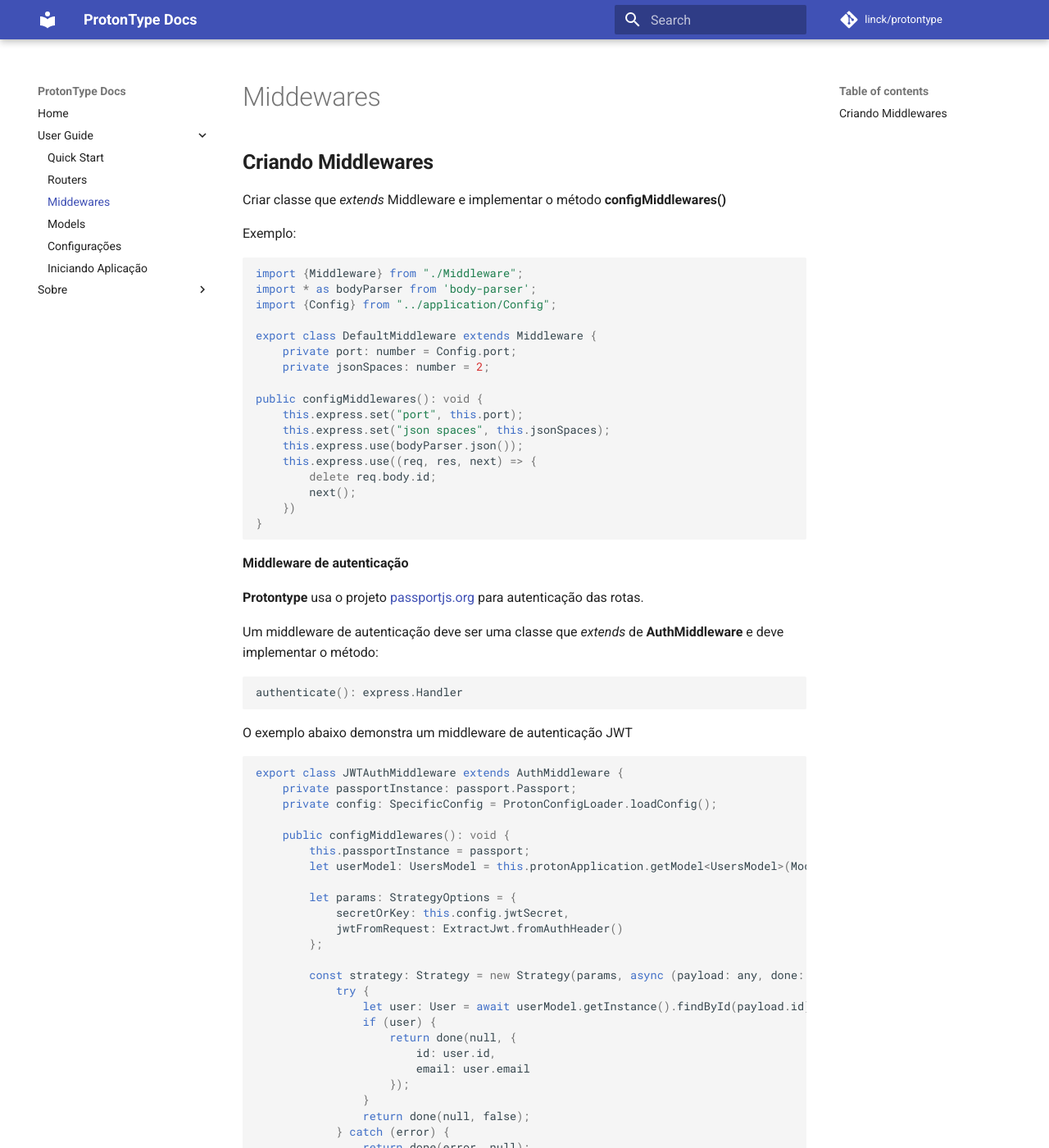
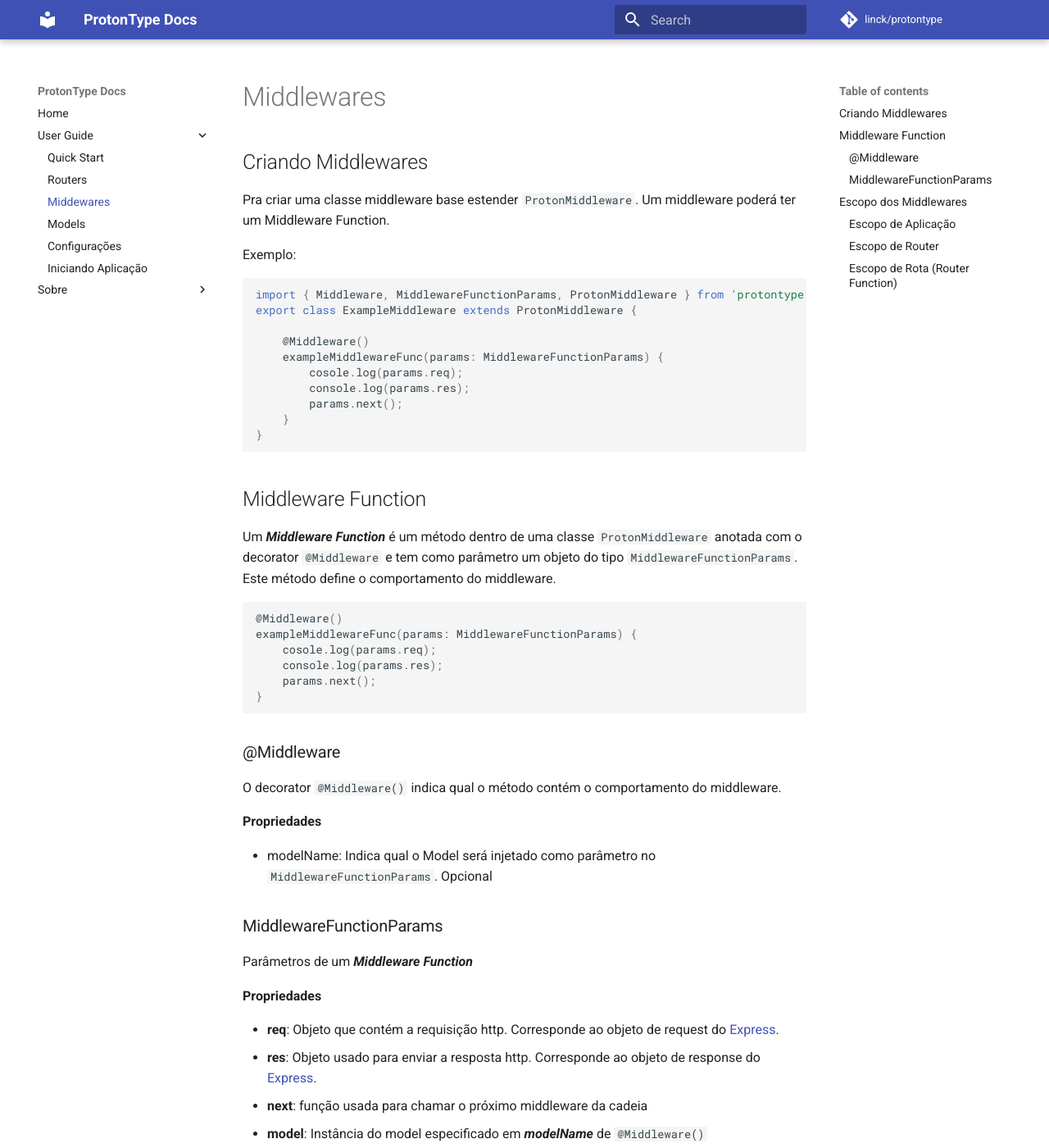
Before and after one commit to protontype/protontype.github.io, an MkDocs documentation site: the page built from docs/middlewares.md, in a window 1280 px wide and 1400 px high. Shown: the whole window at 82% size. Built offline with MkDocs 1.6.1 and Material for MkDocs 9.7.7, drawn with Linux system fonts in a browser that asks for light colours; comment, search, counter and statistics services are not loaded; old or Windows-style settings are respelled for this version of MkDocs; some of the changed text lies outside the part shown.

Commit message:
Middewares

````diff
--- a/docs/middlewares.md
+++ b/docs/middlewares.md
@@ -1,79 +1,88 @@
-**Criando Middlewares**
---------
+# Middlewares
 
-Criar classe que
-*extends* Middleware e implementar o método **configMiddlewares()**
+## Criando Middlewares
+
+Pra criar uma classe middleware base estender ```ProtonMiddleware```. Um middleware poderá ter um Middleware Function.
 
 Exemplo:
 
 ```javascript
+import { Middleware, MiddlewareFunctionParams, ProtonMiddleware } from 'protontype';
+export class ExampleMiddleware extends ProtonMiddleware {
 
-import {Middleware} from "./Middleware";
-import * as bodyParser from 'body-parser';
-import {Config} from "../application/Config";
-
-export class DefaultMiddleware extends Middleware {
-    private port: number = Config.port;
-    private jsonSpaces: number = 2;
-
-public configMiddlewares(): void {
-    this.express.set("port", this.port);
-    this.express.set("json spaces", this.jsonSpaces);
-    this.express.use(bodyParser.json());
-    this.express.use((req, res, next) => {
-        delete req.body.id;
-        next();
-    })
+    @Middleware()
+    exampleMiddlewareFunc(params: MiddlewareFunctionParams) {
+        cosole.log(params.req);
+        console.log(params.res);
+        params.next();
+    }
 }
-
 ```
 
-**Middleware de autenticação**
+## Middleware Function
 
-**Protontype** usa o projeto [passportjs.org](http://passportjs.org/ "") para autenticação das rotas.
+Um ***Middleware Function*** é um método dentro de uma classe ```ProtonMiddleware```  anotada com o decorator ```@Middleware``` e tem como parâmetro um objeto do tipo ```MiddlewareFunctionParams```. Este método define o comportamento do middleware.
 
-Um middleware de autenticação deve ser uma classe que *extends* de **AuthMiddleware** e deve implementar o método:
 ```javascript
-authenticate(): express.Handler
+@Middleware()
+exampleMiddlewareFunc(params: MiddlewareFunctionParams) {
+    cosole.log(params.req);
+    console.log(params.res);
+    params.next();
+}
 ```
 
-O exemplo abaixo demonstra um middleware de autenticação JWT
+### @Middleware
+O decorator ```@Middleware()``` indica qual o método contém o comportamento do middleware.
+
+**Propriedades**
+
+- modelName: Indica qual o Model será injetado como parâmetro no ```MiddlewareFunctionParams```. Opcional
+
+### MiddlewareFunctionParams
+
+Parâmetros de um ***Middleware Function***
+
+**Propriedades**
+
+- **req**: Objeto que contém a requisição http. Corresponde ao objeto de request do [Express](http://expressjs.com/ "").
+- **res**: Objeto usado para enviar a resposta http. Corresponde ao objeto de response do [Express](http://expressjs.com/ "").
+- **next**: função usada para chamar o próximo middleware da cadeia
+- **model**: Instância do model especificado em ***modelName*** de ```@Middleware()```
+- **app**: Instância da aplicação Protontype. Por meio dela pode-se acessar as propriedades da aplicação.
+
+## Escopo dos Middlewares
+Os middlewares podem atuar em diferentes escopos
+
+### Escopo de Aplicação
+Este middleware atuará no escopo da aplicação, ou seja antes de qualquer rota configurada.
+Para tornar um middleware global, deve-se adicionar ele no bootstrap da aplicação:
 
 ```javascript
-export class JWTAuthMiddleware extends AuthMiddleware {
-    private passportInstance: passport.Passport;
-    private config: SpecificConfig = ProtonConfigLoader.loadConfig();
+new ProtonApplication()
+    .addMiddleware(new ExampleMiddleware())
+    .addMiddleware(new ExampleMiddleware2())
+    .bootstrap();
+```
 
-    public configMiddlewares(): void {
-        this.passportInstance = passport;
-        let userModel: UsersModel = this.protonApplication.getModel<UsersModel>(ModelNames.USERS);
+### Escopo de Router
+Este middleware atuará para todas as ***Router Functions*** dentro de uma classe ```ExpressRouter```.
+Para adicionar middlewares para atuar no escopo do router, este deve ser configurado no decorator ```@RouterClass()```:
 
-        let params: StrategyOptions = {
-            secretOrKey: this.config.jwtSecret,
-            jwtFromRequest: ExtractJwt.fromAuthHeader()
-        };
+```javascript
+@RouterClass({
+    baseUrl: "/tasks",
+    middlewares: [ new ExampleMiddleware(), new ExampleMiddleware2() ]
+})
+```
 
-        const strategy: Strategy = new Strategy(params, async (payload: any, done: VerifiedCallback) => {
-            try {
-                let user: User = await userModel.getInstance().findById(payload.id);
-                if (user) {
-                    return done(null, {
-                        id: user.id,
-                        email: user.email
-                    });
-                }
-                return done(null, false);
-            } catch (error) {
-                return done(error, null);
-            }
-        });
-        this.passportInstance.use(strategy);
-        this.protonApplication.getExpress().use(this.passportInstance.initialize());
-    }
+### Escopo de Rota (Router Function)
+Este middleware atuará somente para aquela rota específica. Para adicionar middlewares ao escopo da rota, este deve ser configurado no decorator ```@Route()```:
 
-    public authenticate(): express.Handler {
-        return this.passportInstance.authenticate("jwt", this.config.jwtSession);
-    }
-
-}
+```javascript
+@Route({
+    endpoint: '/list',
+    method: Method.GET,
+    middlewares: [ new ExampleMiddleware(), new ExampleMiddleware2() ]
+})
 ```
````
Also changed, not shown: 1 other file.
